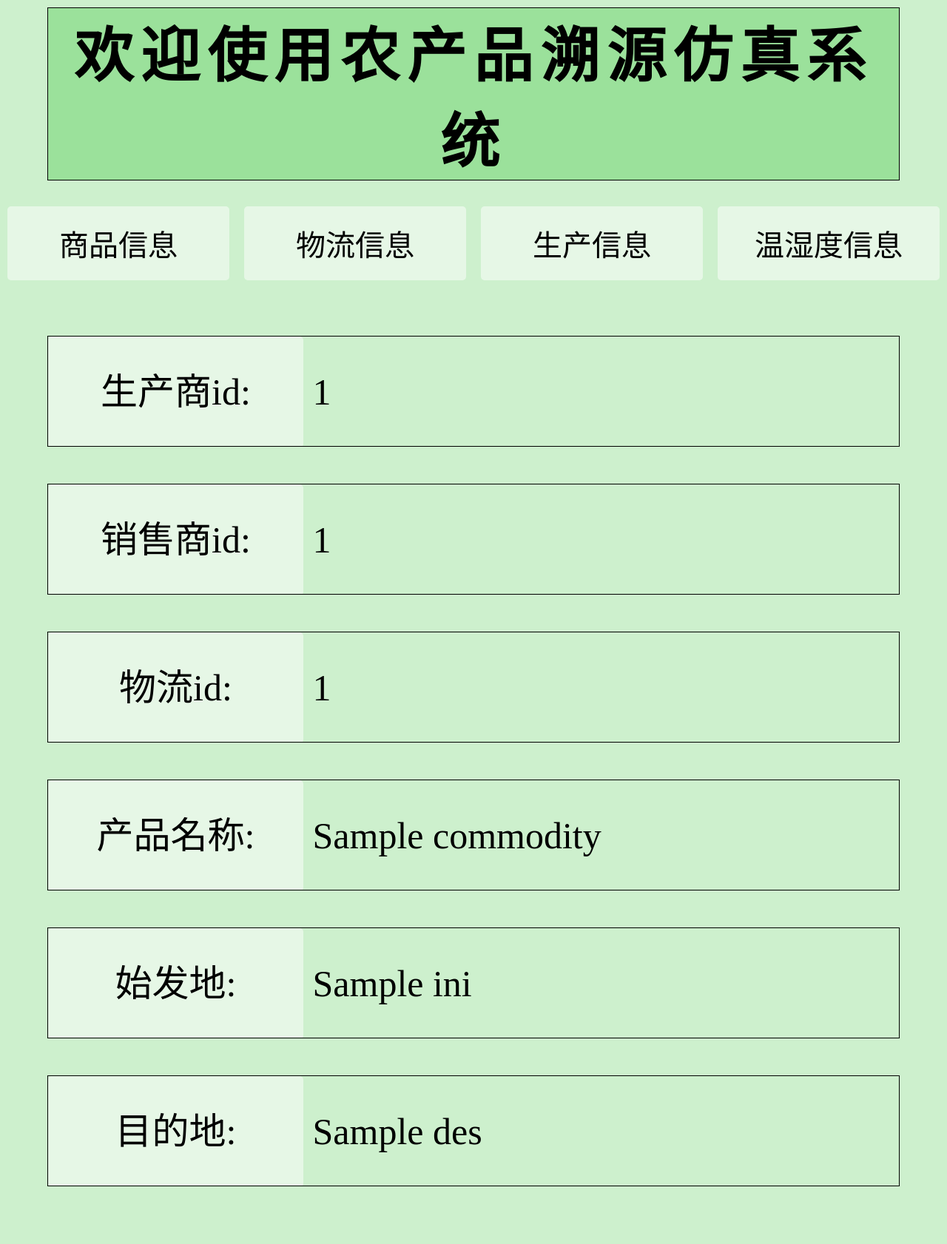
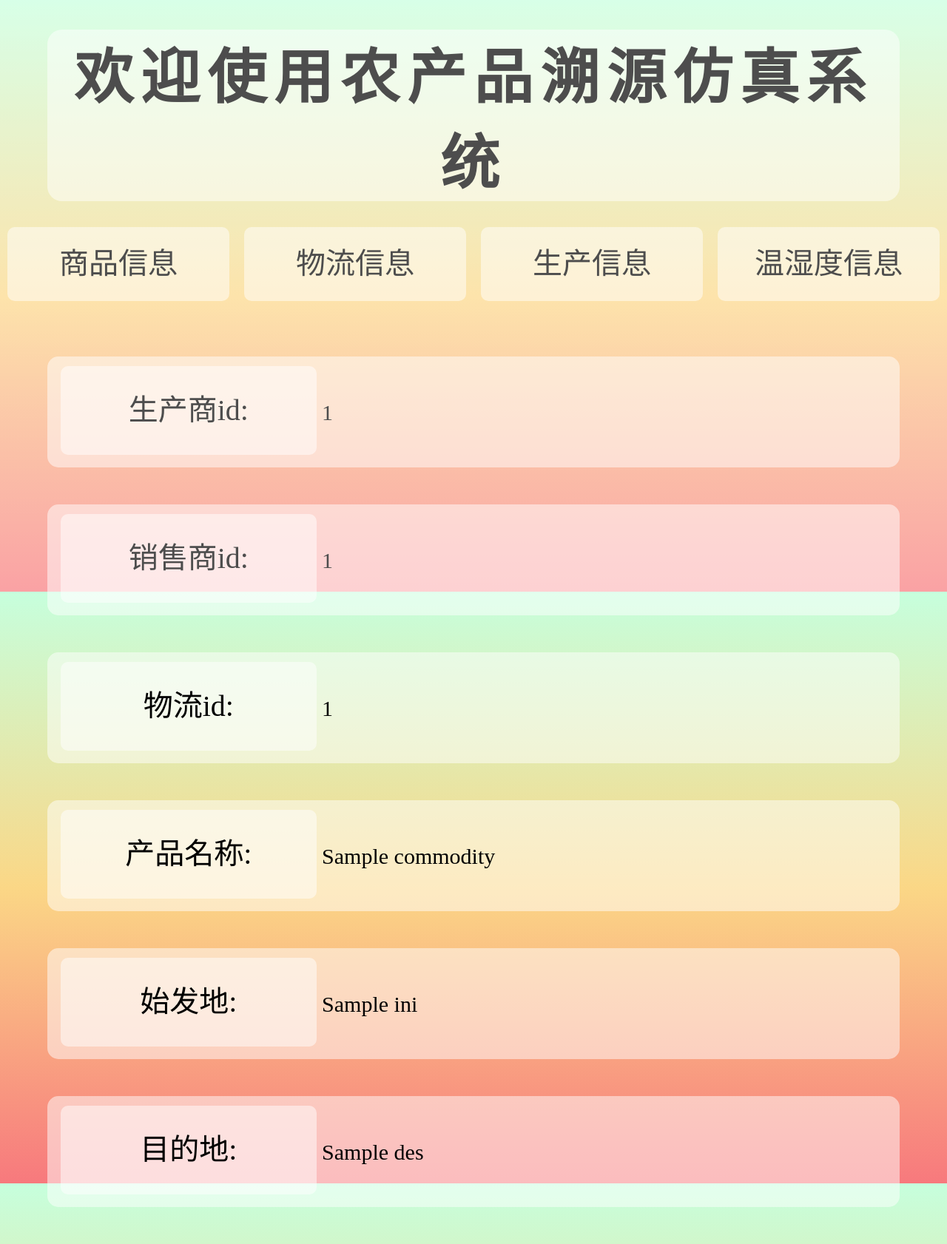
Before and after one commit to carolin-violet/trace_system, a Flask app: template src/templates/detail.html in a window 1280 px wide. Shown: the whole page at 74% size. Before the commit the page ends 1604 px from the top, so only its background shows below. Run offline with Flask 2, Linux system fonts and the light colour scheme; the template is opened without the code that fills it: most values are stand-ins (such as "Sample title", 1, 10 or a date in 2020); grey boxes marked "Sample" are stand-in pictures.

Commit message:
差不多凑合用

```diff
--- a/src/app_init.py
+++ b/src/app_init.py
@@ -4,7 +4,7 @@ from views import user, commodity, logistics, blockchain, produce, th, sale, sta
 
 
 def create_app():
-    app = Flask(__name__, static_folder='../static')
+    app = Flask(__name__)
     app.config.from_object('settings.Config')
 
     db.app = app
--- a/src/templates/detail.html
+++ b/src/templates/detail.html
@@ -8,25 +8,38 @@
             margin: 0;
             padding: 0;
             box-sizing: border-box;
-            font-size: 50px;
+            font-size: 30px;
             text-align: center;
             width: 100%;
         }
 
         body{
-            background-color: #cdf0cd;
-            {#background-image: linear-gradient(#037e43 20%, #9be1bf 80%);#}
+            background: #C6FFDD;  /* fallback for old browsers */
+            background: -webkit-linear-gradient(to top, #f7797d, #FBD786, #C6FFDD);  /* Chrome 10-25, Safari 5.1-6 */
+            background: linear-gradient(to top, #f7797d, #FBD786, #C6FFDD); /* W3C, IE 10+/ Edge, Firefox 16+, Chrome 26+, Opera 12+, Safari 7+ */
+
             background-repeat: no-repeat;
             background-attachment: fixed;
         }
 
+        #mask{
+            position: absolute;
+            background-color: rgba(255,255,255,0.3);
+            width: 100vw;
+            height: 100vh;
+        }
+
+        #container{
+            padding-top: 40px;
+        }
+
         #container h1{
-            margin: 10px auto;
+            margin: 0 auto;
             width: 90vw;
-            border: 1px solid black;
+            border-radius: 20px;
             font-size: 80px;
             letter-spacing: 10px;
-            background-color: #9be19b;
+            background-color: rgba(255,255,255,0.5);
         }
 
         {#主题选择栏#}
@@ -40,8 +53,8 @@
             margin: 25px 10px;
             height: 100px;
             line-height: 100px;
-            border-radius: 5px;
-            background-color: rgba(255,255,255, 0.5);
+            border-radius: 10px;
+            background-color: rgba(255,255,255,0.5);
         }
         #container .title div span{
             font-size: 40px;
@@ -73,18 +86,24 @@
             white-space: nowrap;
             text-overflow:ellipsis;
             overflow:hidden;
-            border: 1px solid black;
+            background-color: rgba(255,255,255,0.5);
+            border-radius: 15px;
         }
         #section1 ul li span{
-            border-radius: 5px;
             width: 30%;
             display: inline-block;
-            background-color: rgba(255,255,255, 0.5);
+            height: 120px;
+            line-height: 120px;
+            background-color: rgba(255,255,255,0.5);
+            margin-top: 13px;
+            margin-left: 18px;
+            font-size: 40px;
+            border-radius: 10px;
         }
     </style>
 </head>
 <body>
-
+<div id="mask"></div>
 <div id="container">
     <h1>欢迎使用农产品溯源仿真系统</h1>
     <div class="title">
```
